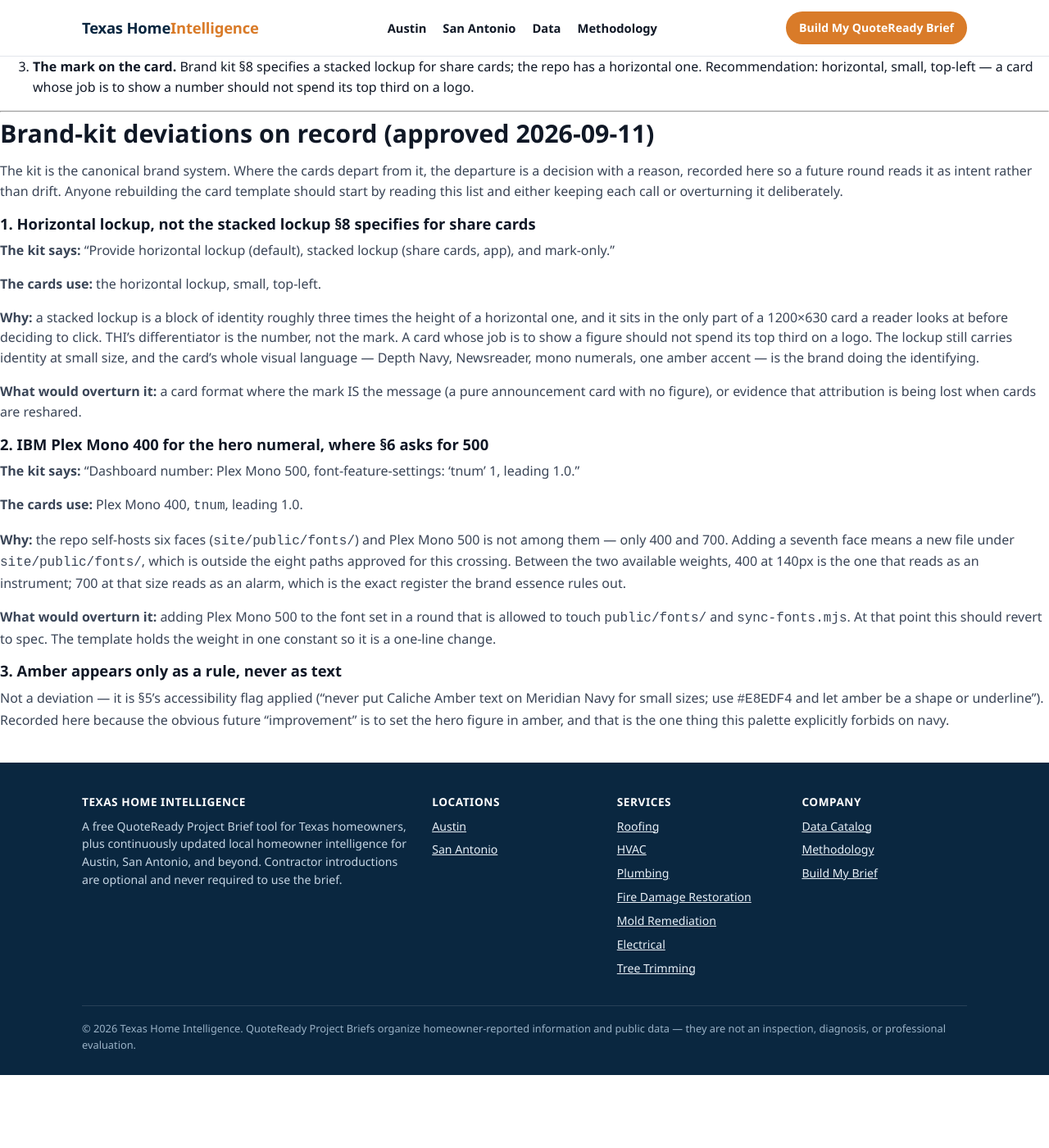
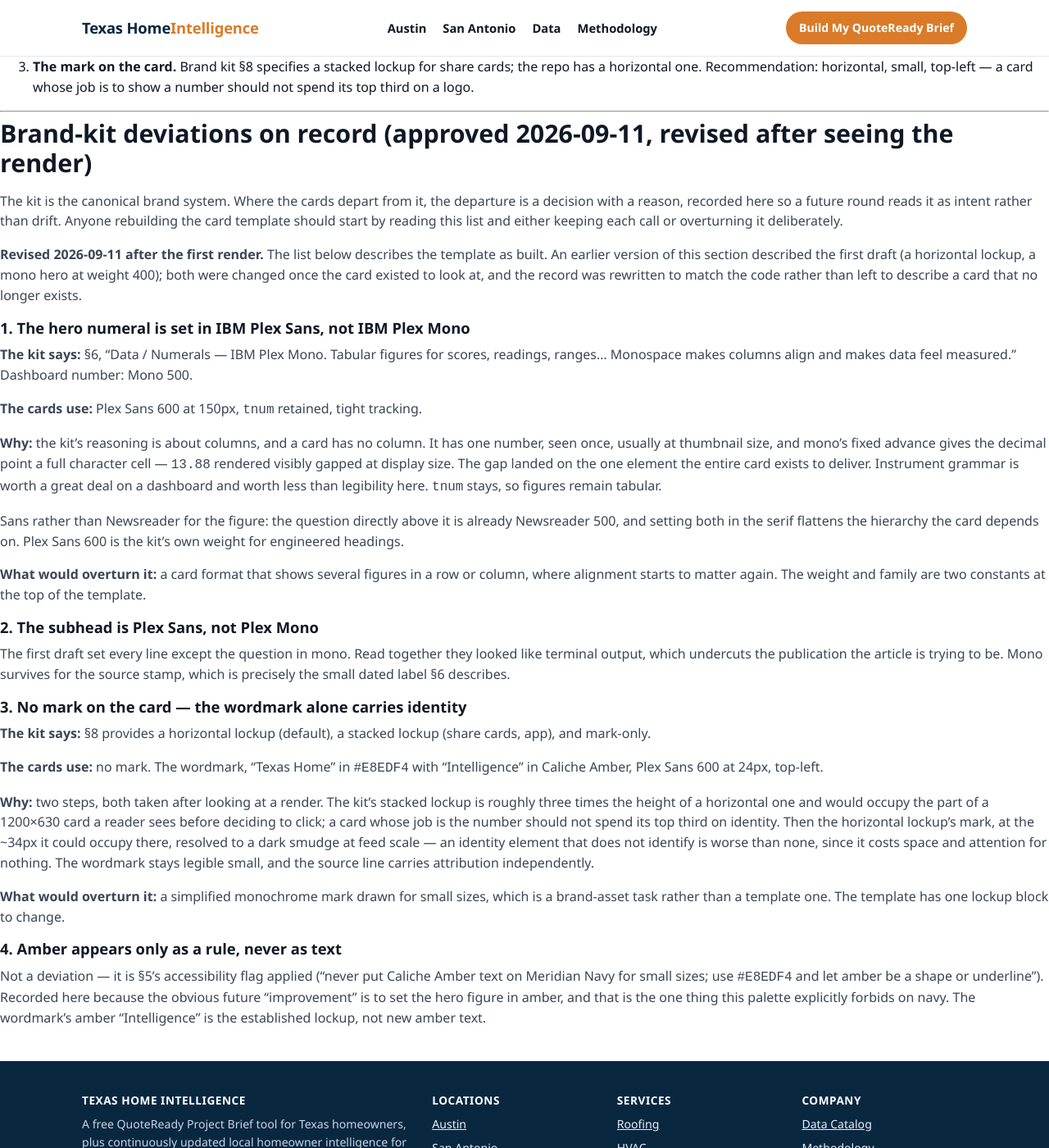
Before and after one commit to zmpersonal/texashomeintelligence, a Jekyll site: the page built from autoposter/specs/OG-CARD-PROPOSAL.md, in a window 1280 px wide and 1400 px high, scrolled down 5294 px. Shown: the whole window at 82% size. Built offline with Jekyll 4.4.1, drawn with Linux system fonts in a browser that asks for light colours; our own code applies the rules of GitHub Pages for plain Markdown files; before the commit the page ends 6605 px from its top, so only the background shows below that.

Commit message:
autoposter: L15, and rewrite the card deviation record to match the built template
L15: a guard observed only in the passing case has not been observed. The
font check failed closed by accident of ordering, not because it ran — found
by breaking a font rather than by reading the code. Same family as L11 and L14.

The deviation record now describes the template as built (sans hero, no mark)
rather than the first draft it was written against. A record describing a card
that no longer exists is the drift it exists to prevent.

Co-Authored-By: Claude Opus 5 <noreply@anthropic.com>
Claude-Session: https://claude.ai/code/session_01CVUCG3nSquf1qbCZcQudEj

```diff
--- a/autoposter/specs/OG-CARD-PROPOSAL.md
+++ b/autoposter/specs/OG-CARD-PROPOSAL.md
@@ -270,46 +270,64 @@ The card has to be right before the post goes out, which is the gate's job in th
 
 ---
 
-## Brand-kit deviations on record (approved 2026-09-11)
+## Brand-kit deviations on record (approved 2026-09-11, revised after seeing the render)
 
 The kit is the canonical brand system. Where the cards depart from it, the departure is a
 decision with a reason, recorded here so a future round reads it as intent rather than drift.
 Anyone rebuilding the card template should start by reading this list and either keeping each
 call or overturning it deliberately.
 
-### 1. Horizontal lockup, not the stacked lockup §8 specifies for share cards
-**The kit says:** "Provide horizontal lockup (default), stacked lockup (share cards, app),
-and mark-only."
+**Revised 2026-09-11 after the first render.** The list below describes the template as built.
+An earlier version of this section described the first draft (a horizontal lockup, a mono hero
+at weight 400); both were changed once the card existed to look at, and the record was rewritten
+to match the code rather than left to describe a card that no longer exists.
 
-**The cards use:** the horizontal lockup, small, top-left.
+### 1. The hero numeral is set in IBM Plex Sans, not IBM Plex Mono
+**The kit says:** §6, "Data / Numerals — IBM Plex Mono. Tabular figures for scores, readings,
+ranges... Monospace makes columns align and makes data feel measured." Dashboard number: Mono 500.
 
-**Why:** a stacked lockup is a block of identity roughly three times the height of a
-horizontal one, and it sits in the only part of a 1200×630 card a reader looks at before
-deciding to click. THI's differentiator is the number, not the mark. A card whose job is to
-show a figure should not spend its top third on a logo. The lockup still carries identity at
-small size, and the card's whole visual language — Depth Navy, Newsreader, mono numerals,
-one amber accent — is the brand doing the identifying.
+**The cards use:** Plex Sans 600 at 150px, `tnum` retained, tight tracking.
 
-**What would overturn it:** a card format where the mark IS the message (a pure announcement
-card with no figure), or evidence that attribution is being lost when cards are reshared.
+**Why:** the kit's reasoning is about columns, and a card has no column. It has one number, seen
+once, usually at thumbnail size, and mono's fixed advance gives the decimal point a full
+character cell — `13.88` rendered visibly gapped at display size. The gap landed on the one
+element the entire card exists to deliver. Instrument grammar is worth a great deal on a
+dashboard and worth less than legibility here. `tnum` stays, so figures remain tabular.
 
-### 2. IBM Plex Mono 400 for the hero numeral, where §6 asks for 500
-**The kit says:** "Dashboard number: Plex Mono 500, font-feature-settings: 'tnum' 1, leading 1.0."
+Sans rather than Newsreader for the figure: the question directly above it is already
+Newsreader 500, and setting both in the serif flattens the hierarchy the card depends on. Plex
+Sans 600 is the kit's own weight for engineered headings.
 
-**The cards use:** Plex Mono 400, `tnum`, leading 1.0.
+**What would overturn it:** a card format that shows several figures in a row or column, where
+alignment starts to matter again. The weight and family are two constants at the top of the
+template.
 
-**Why:** the repo self-hosts six faces (`site/public/fonts/`) and Plex Mono 500 is not among
-them — only 400 and 700. Adding a seventh face means a new file under `site/public/fonts/`,
-which is outside the eight paths approved for this crossing. Between the two available
-weights, 400 at 140px is the one that reads as an instrument; 700 at that size reads as an
-alarm, which is the exact register the brand essence rules out.
+### 2. The subhead is Plex Sans, not Plex Mono
+The first draft set every line except the question in mono. Read together they looked like
+terminal output, which undercuts the publication the article is trying to be. Mono survives for
+the source stamp, which is precisely the small dated label §6 describes.
 
-**What would overturn it:** adding Plex Mono 500 to the font set in a round that is allowed to
-touch `public/fonts/` and `sync-fonts.mjs`. At that point this should revert to spec. The
-template holds the weight in one constant so it is a one-line change.
+### 3. No mark on the card — the wordmark alone carries identity
+**The kit says:** §8 provides a horizontal lockup (default), a stacked lockup (share cards,
+app), and mark-only.
 
-### 3. Amber appears only as a rule, never as text
+**The cards use:** no mark. The wordmark, "Texas Home" in `#E8EDF4` with "Intelligence" in
+Caliche Amber, Plex Sans 600 at 24px, top-left.
+
+**Why:** two steps, both taken after looking at a render. The kit's stacked lockup is roughly
+three times the height of a horizontal one and would occupy the part of a 1200×630 card a
+reader sees before deciding to click; a card whose job is the number should not spend its top
+third on identity. Then the horizontal lockup's mark, at the ~34px it could occupy there,
+resolved to a dark smudge at feed scale — an identity element that does not identify is worse
+than none, since it costs space and attention for nothing. The wordmark stays legible small,
+and the source line carries attribution independently.
+
+**What would overturn it:** a simplified monochrome mark drawn for small sizes, which is a
+brand-asset task rather than a template one. The template has one lockup block to change.
+
+### 4. Amber appears only as a rule, never as text
 Not a deviation — it is §5's accessibility flag applied ("never put Caliche Amber text on
 Meridian Navy for small sizes; use `#E8EDF4` and let amber be a shape or underline"). Recorded
 here because the obvious future "improvement" is to set the hero figure in amber, and that is
-the one thing this palette explicitly forbids on navy.
+the one thing this palette explicitly forbids on navy. The wordmark's amber "Intelligence" is
+the established lockup, not new amber text.
```
Also changed, not shown: autoposter/LEARNINGS.md (+26 -0 lines), autoposter/RUNLOG.md (+17 -0 lines).
